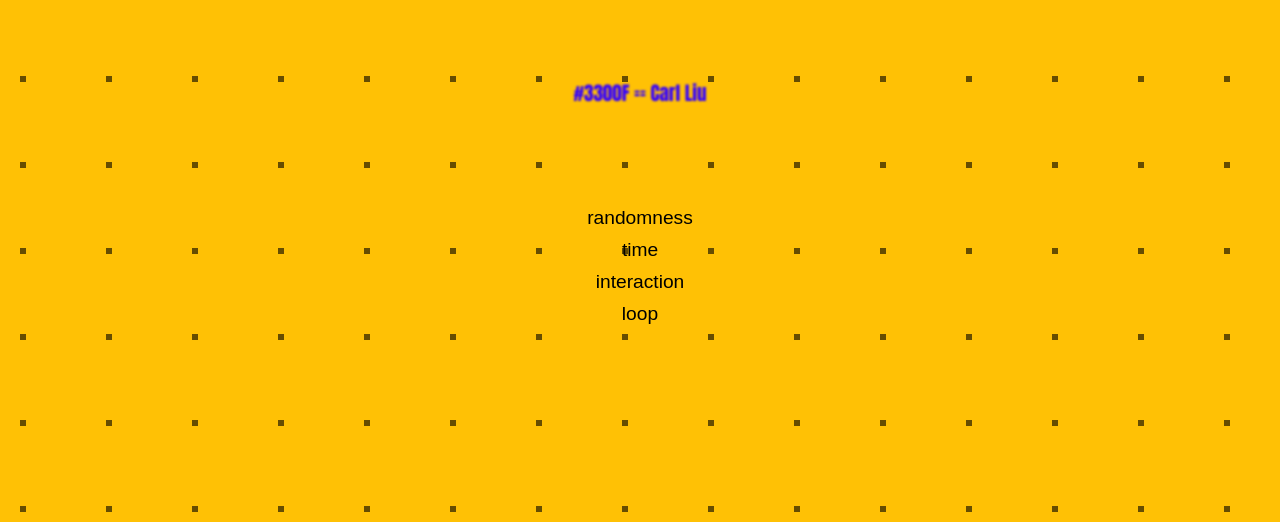
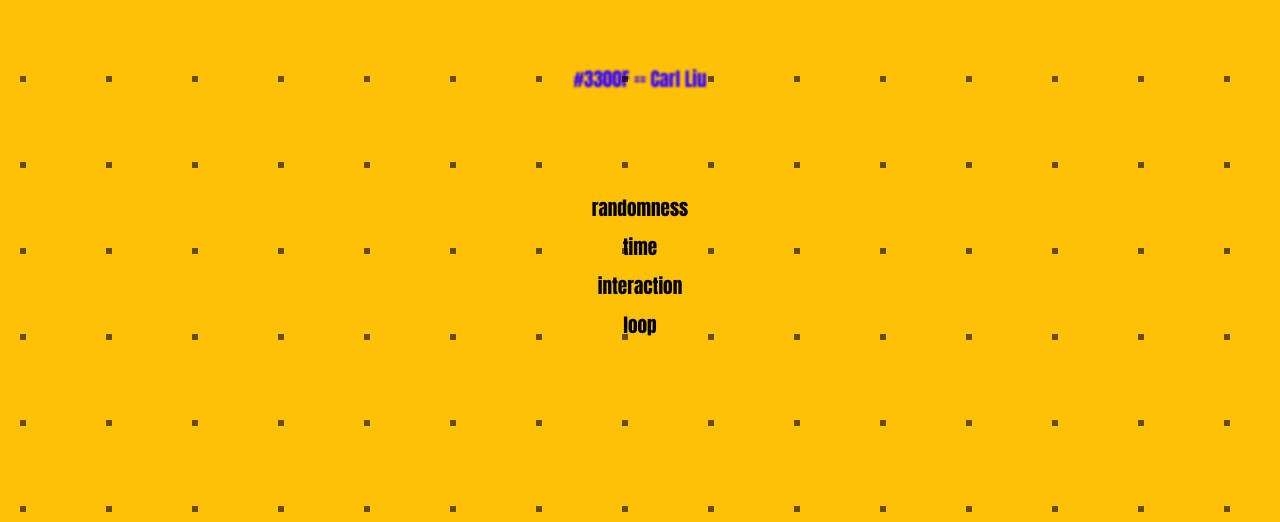
Before and after one commit to kakatoal/small-sites-carl, a plain HTML site: page index.html in a window 1280 px wide. Shown: the part 278-800 px from the top of the page. Drawn offline with Linux system fonts and the light colour scheme.

Commit message:
Update homepage.css

```diff
--- a/homepage.css
+++ b/homepage.css
@@ -62,6 +62,10 @@
 a {
 	color: rgb(0, 0, 0);
 	text-decoration: none;
-	font-family: fantasy;
+	font-family:  Impact, Haettenschweiler, sans-serif;
 
 }
+
+nav {
+	font-family:  Impact, Haettenschweiler, sans-serif;
+}
```
